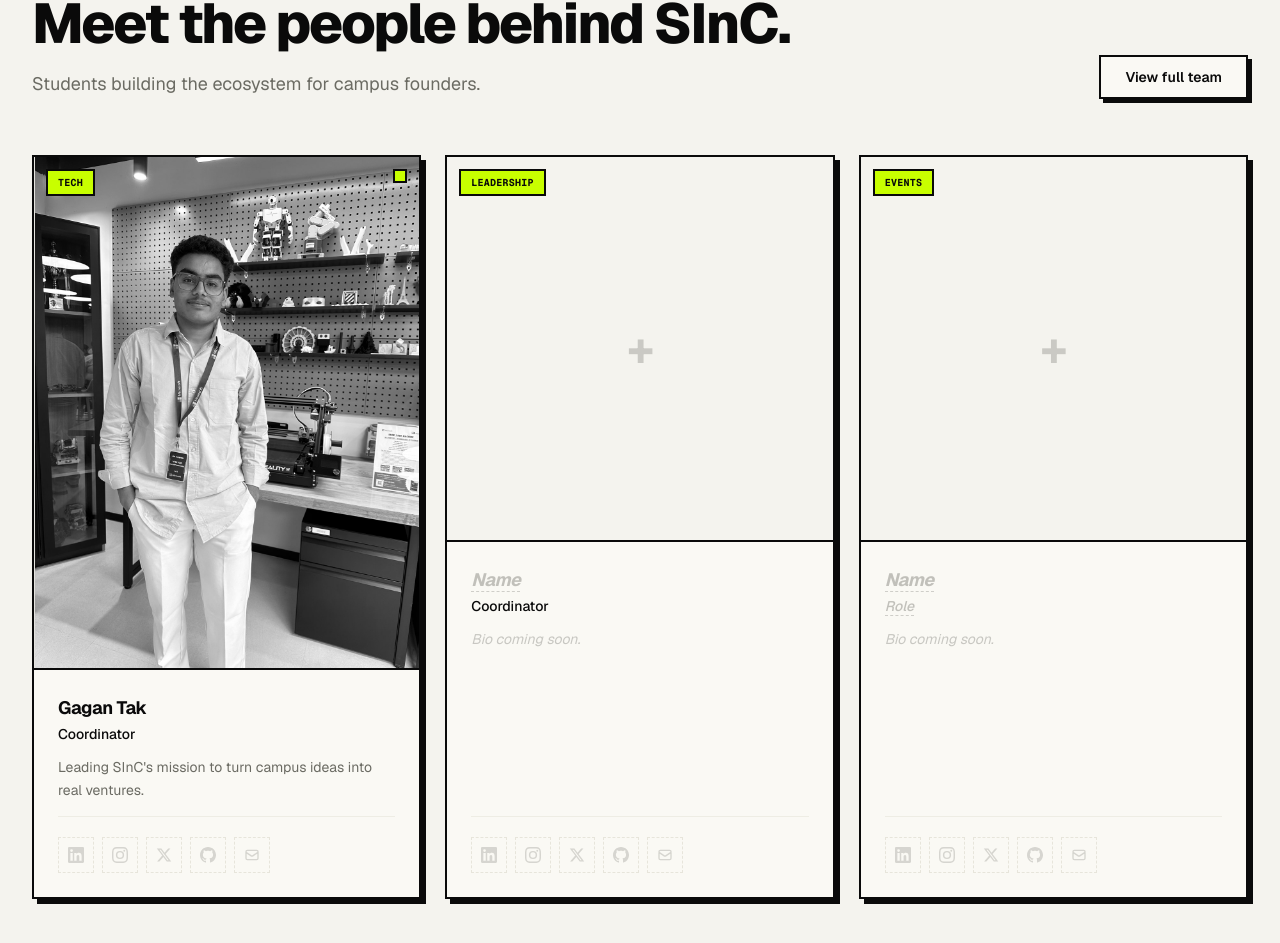
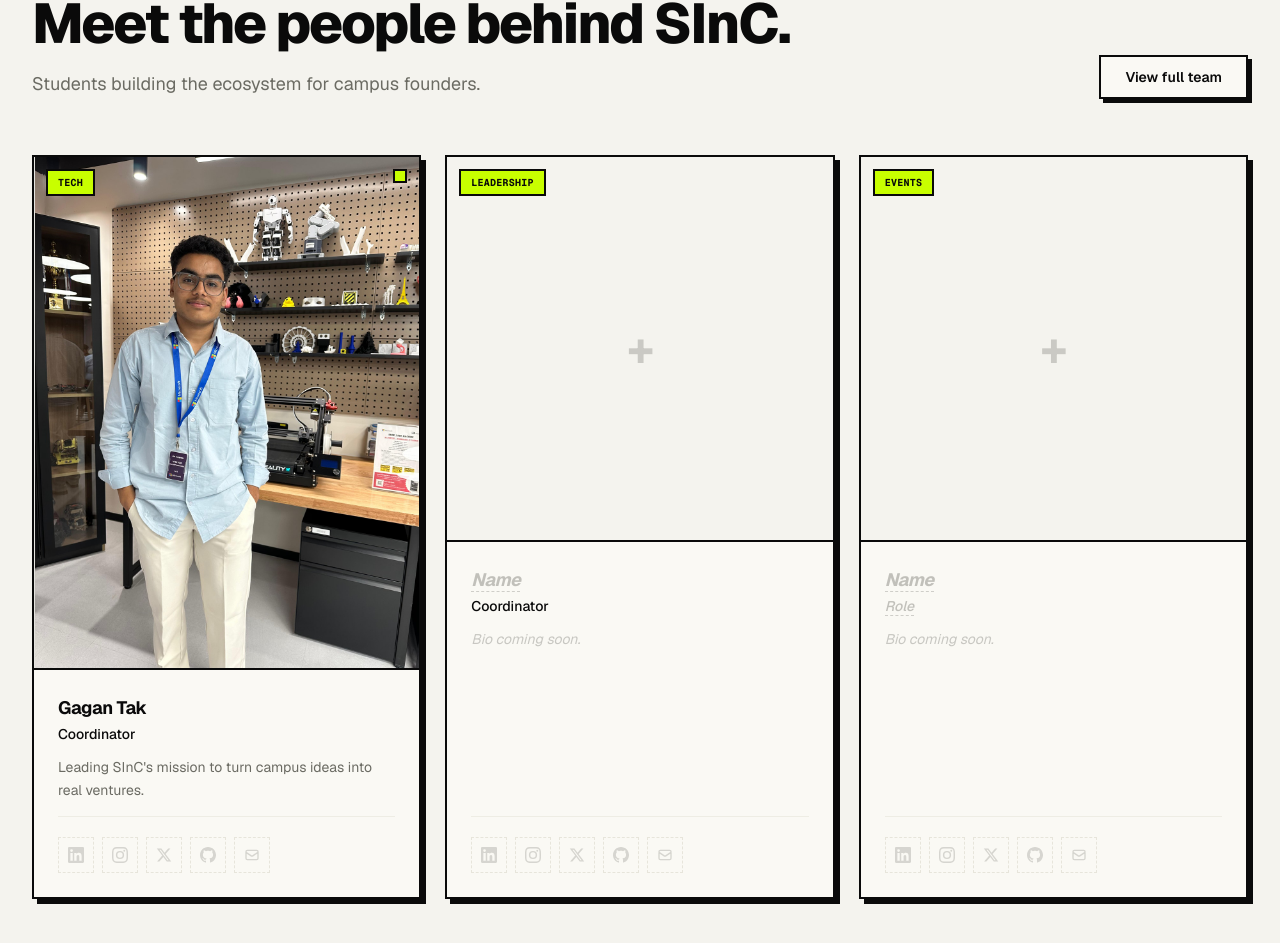
Before and after one commit to studentincubationcell/sinc-iitd-website, a Next.js app: page / in a window 1280 px wide. Shown: the part 5098-6041 px from the top of the page. Built offline with nearby package versions, Linux system fonts and the light colour scheme.

Commit message:
Show team photos in full color on touch devices.
Keep grayscale hover effect only on desktop where hover is available.

Co-authored-by: Cursor <cursoragent@cursor.com>

```diff
--- a/components/sections/team.tsx
+++ b/components/sections/team.tsx
@@ -130,7 +130,7 @@ export function TeamCard({ member }: { member: TeamMember }) {
           <img
             src={member.image as string}
             alt={`${member.name || member.team} team member`}
-            className="h-full w-full object-contain object-top grayscale transition-all duration-300 group-hover:grayscale-0"
+            className="h-full w-full object-contain object-top transition-all duration-300 [@media(hover:hover)]:grayscale [@media(hover:hover)]:group-hover:grayscale-0"
             loading="lazy"
           />
         ) : (
```
